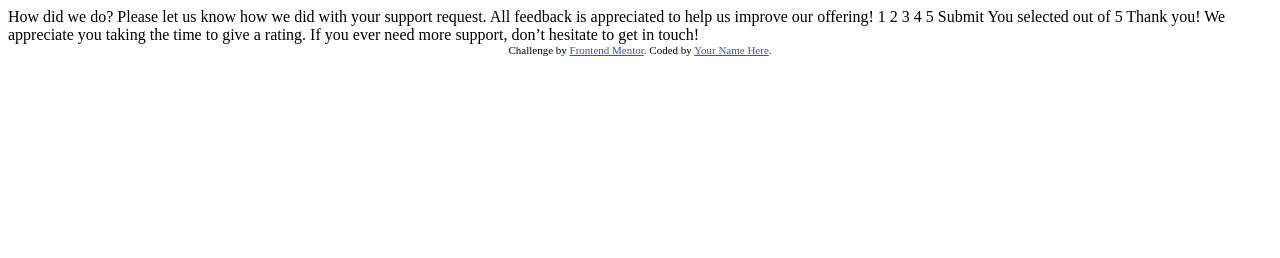
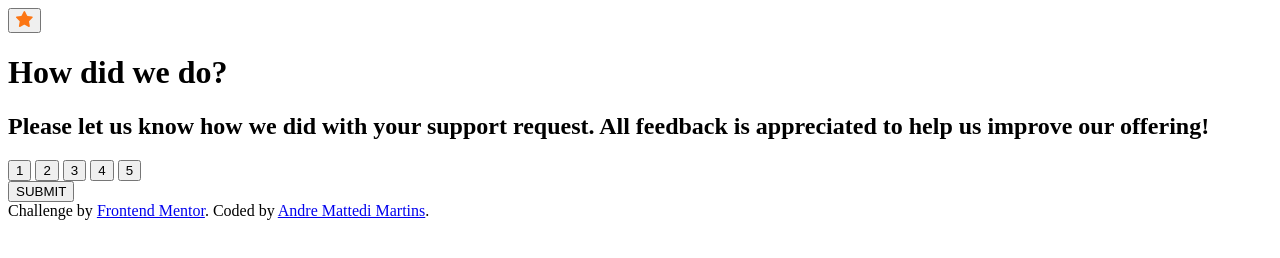
Before and after one commit to AndreDev21/interactive-rating-components, a plain HTML site: page index.html in a window 1280 px wide. Drawn offline with Linux system fonts and the light colour scheme.

Commit message:
added base HTML and creeated css file

```diff
--- a/index.html
+++ b/index.html
@@ -8,42 +8,55 @@
 
   <title>Frontend Mentor | Interactive rating component</title>
 
-  <!-- Feel free to remove these styles or customise in your own stylesheet 👍 -->
-  <style>
-    .attribution { font-size: 11px; text-align: center; }
-    .attribution a { color: hsl(228, 45%, 44%); }
-  </style>
+
 </head>
 <body>
 
+  <div class="main">
+    <button class="favorite">
+      <svg width="17" height="16" xmlns="http://www.w3.org/2000/svg"><path d="m9.067.43 1.99 4.031c.112.228.33.386.58.422l4.45.647a.772.772 0 0 1 .427 1.316l-3.22 3.138a.773.773 0 0 0-.222.683l.76 4.431a.772.772 0 0 1-1.12.813l-3.98-2.092a.773.773 0 0 0-.718 0l-3.98 2.092a.772.772 0 0 1-1.119-.813l.76-4.431a.77.77 0 0 0-.222-.683L.233 6.846A.772.772 0 0 1 .661 5.53l4.449-.647a.772.772 0 0 0 .58-.422L7.68.43a.774.774 0 0 1 1.387 0Z" fill="#FC7614"/></svg>
+    </button>
+    <h1 class="question">How did we do?</h1>
+    <h2 class="paragraf">Please let us know how we did with your support request. All feedback is appreciated
+      to help us improve our offering!</h2>
+    <div>
+      <button class="avaliation">1</button>
+      <button class="avaliation">2</button>
+      <button class="avaliation">3</button>
+      <button class="avaliation">4</button>
+      <button class="avaliation">5</button>
+    </div>
+    <button class="submit">SUBMIT</button>
+  </div>
+
+
+  <div class="attribution">
+    Challenge by <a href="https://www.frontendmentor.io?ref=challenge" target="_blank">Frontend Mentor</a>.
+    Coded by <a href="www.linkedin.com/in/andré-mattedi-martins-a376aa213">Andre Mattedi Martins</a>.
+  </div>
+</body>
+</html>
+
   <!-- Rating state start -->
 
-  How did we do?
+  <!--How did we do?
 
   Please let us know how we did with your support request. All feedback is appreciated
   to help us improve our offering!
 
   1 2 3 4 5
 
-  Submit
+  Submit-->
 
   <!-- Rating state end -->
 
   <!-- Thank you state start -->
 
-  You selected <!-- Add rating here --> out of 5
+  <!-- You selected  "Add rating here" out of 5 -->
 
-  Thank you!
+  <!-- Thank you!
 
   We appreciate you taking the time to give a rating. If you ever need more support,
-  don’t hesitate to get in touch!
+  don’t hesitate to get in touch! -->
 
   <!-- Thank you state end -->
-
-
-  <div class="attribution">
-    Challenge by <a href="https://www.frontendmentor.io?ref=challenge" target="_blank">Frontend Mentor</a>.
-    Coded by <a href="#">Your Name Here</a>.
-  </div>
-</body>
-</html>
```
Also changed, not shown: style.css (added).
